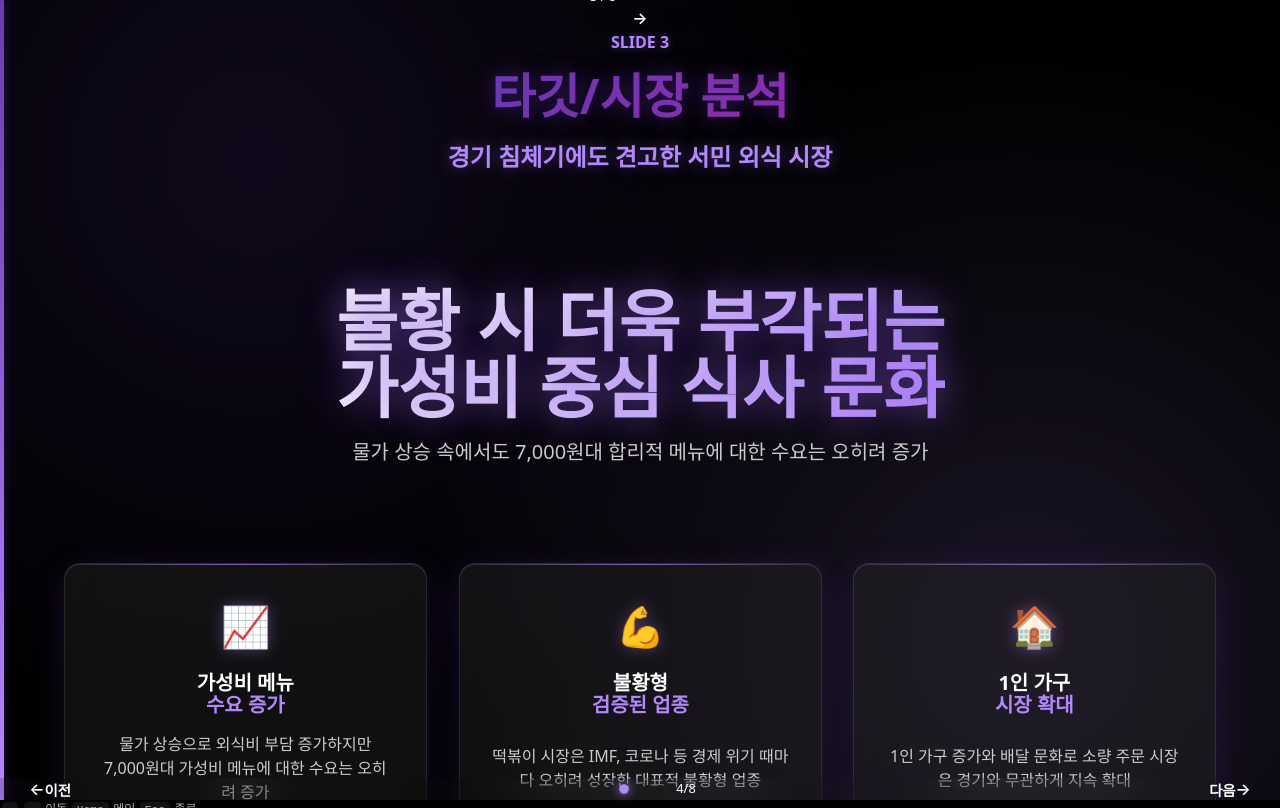
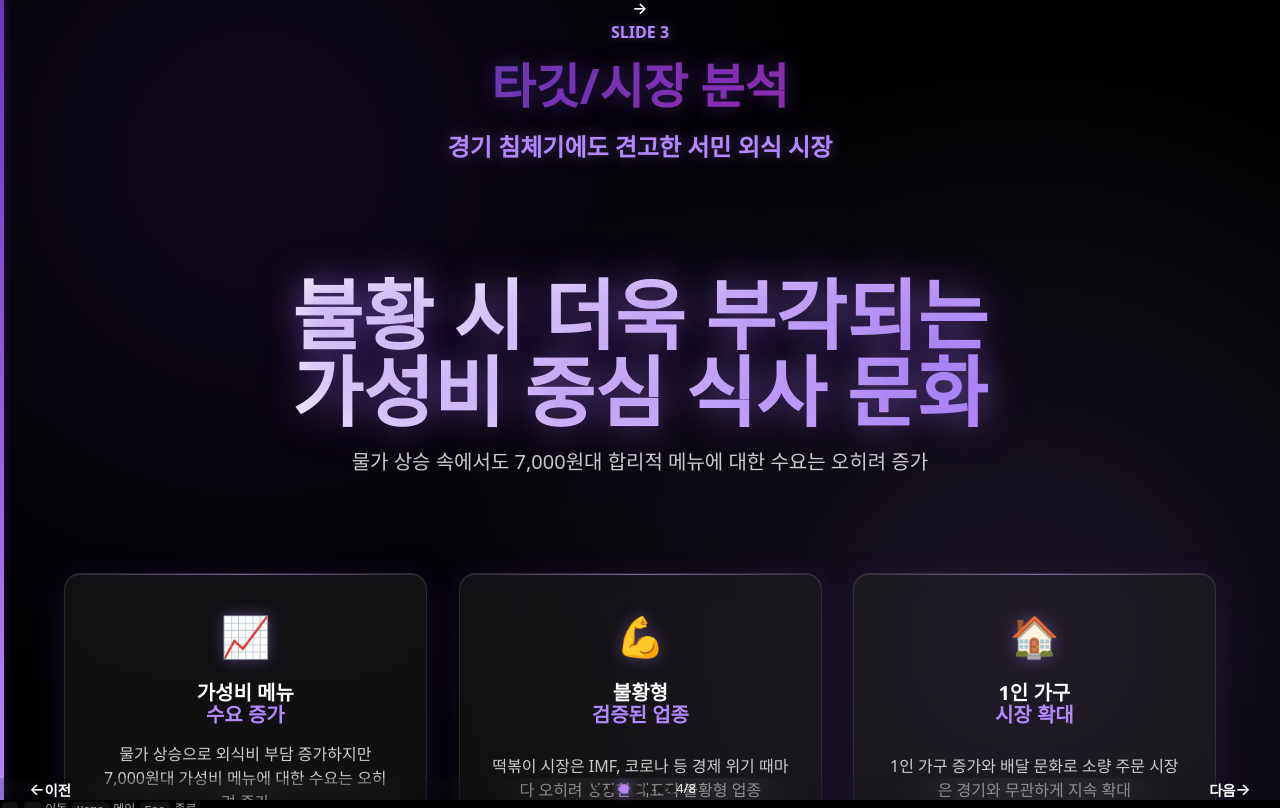
Before and after one commit to half-nomad/Babtteok, a plain HTML site: page src/slide-03.html in a window 1280 px wide. Drawn offline with Linux system fonts and the light colour scheme; a web font is replaced by a local one.

Commit message:
[크기조정] 슬라이드 3 핵심 메시지 크기 80%로 재조정
✅ 크기 조정:
- main-impact-small: 4.2rem(70%) → 4.8rem(80%)
- 기존 6rem의 80% 정확히 적용
- 시각적 균형 개선

🎯 효과: 너무 크지도 작지도 않은 적절한 크기로 최적화

```diff
--- a/src/css/components.css
+++ b/src/css/components.css
@@ -57,9 +57,9 @@
     position: relative;
 }
 
-/* 70% 크기 버전 */
+/* 80% 크기 버전 */
 .main-impact-small {
-    font-size: 4.2rem; /* var(--font-8xl)의 70% */
+    font-size: 4.8rem; /* var(--font-8xl)의 80% */
 }
 
 .impact-description {
```
